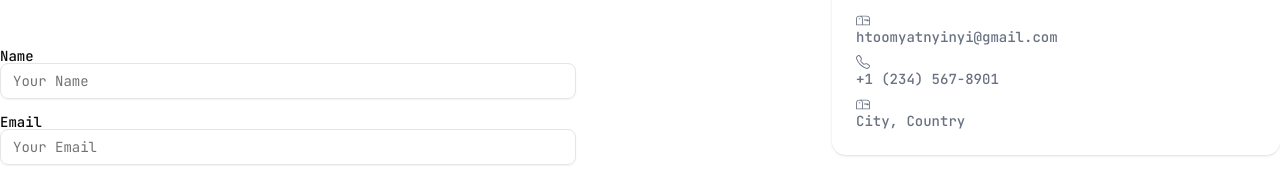
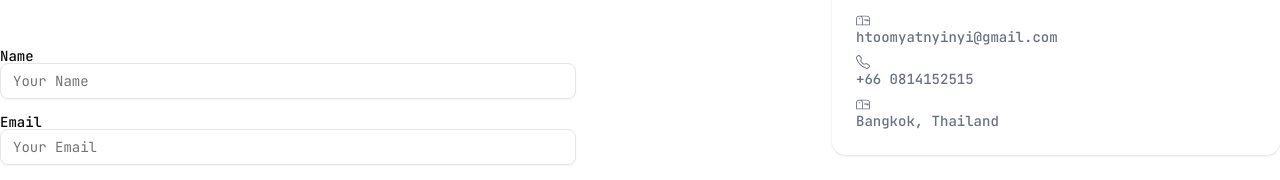
Before and after one commit to htoomyatnyinyi/nextjs_portfolio, a Next.js app: page /contact in a window 1280 px wide. Shown: the part 311-491 px from the top of the page. Built offline with nearby package versions, Linux system fonts and the light colour scheme.

Commit message:
update: readme

```diff
--- a/app/contact/page.tsx
+++ b/app/contact/page.tsx
@@ -38,11 +38,11 @@ const Contact = async () => {
                 </li>
                 <li>
                   <BsTelephone />
-                  <span className="font-medium">+1 (234) 567-8901</span>
+                  <span className="font-medium">+66 0814152515</span>
                 </li>
                 <li>
                   <BsMailbox />
-                  <span className="font-medium">City, Country</span>
+                  <span className="font-medium">Bangkok, Thailand</span>
                 </li>
               </ul>
             </div>
--- a/app/page.tsx
+++ b/app/page.tsx
@@ -4,7 +4,7 @@ import { Button } from "@/components/ui/button";
 import { FileDownIcon } from "lucide-react";
 import Link from "next/link";
 import React from "react";
-import { BsFacebook, BsPhone, BsLine, BsMailbox } from "react-icons/bs";
+import { BsFacebook, BsPhone, BsLine, BsMailbox, BsGit } from "react-icons/bs";
 
 const Home = () => {
   return (
@@ -44,6 +44,9 @@ const Home = () => {
                 </Link>
                 <Link href="mailto:htoomyatnyinyi@gmail.com">
                   <BsMailbox className="ml-4 text-xl" />
+                </Link>
+                <Link href="https://github.com/htoomyatnyinyi">
+                  <BsGit className="ml-4 text-xl" />
                 </Link>
               </div>
             </div>
```
Also changed, not shown: portfolio.png (added), 1 other file (tests, documents, lock files or other folders).
